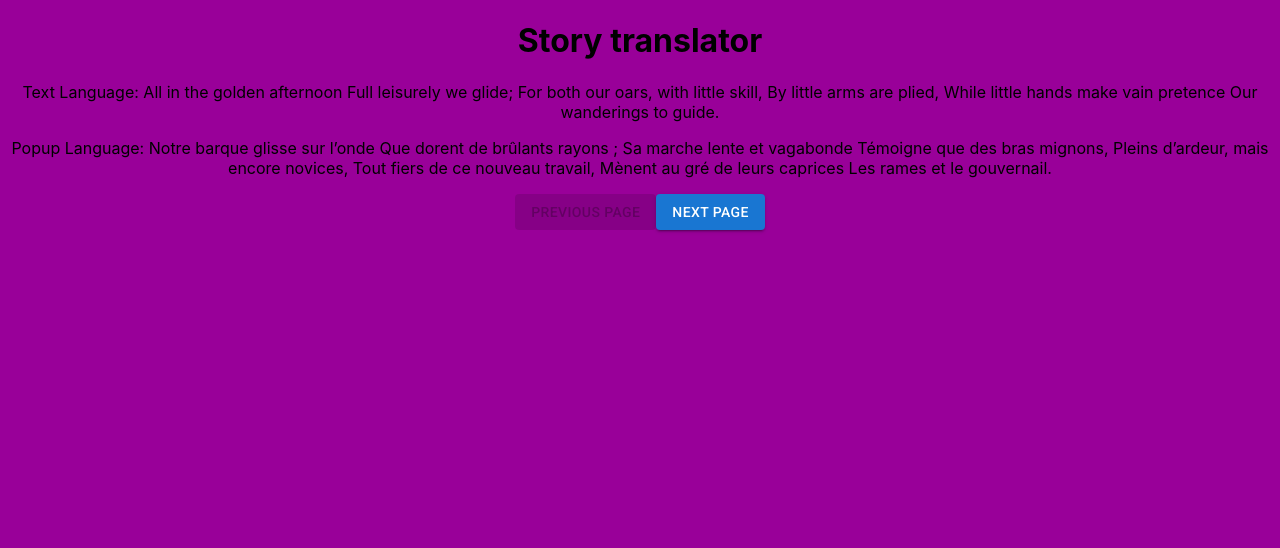
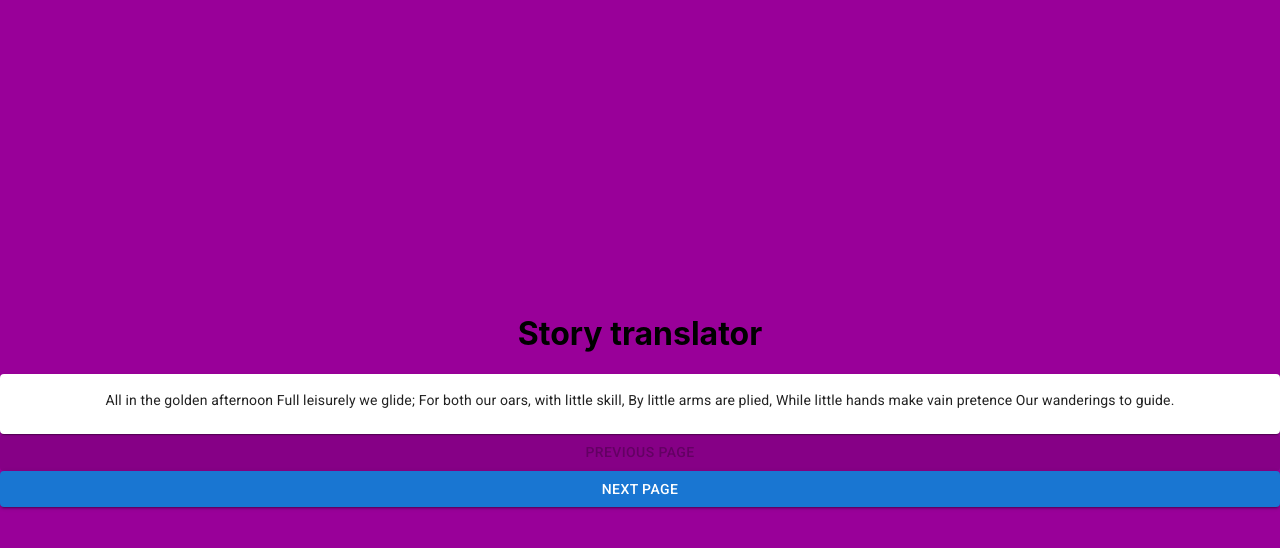
Before and after one commit to SheaMeyers/story-translator-react-only, a React (Create React App) app: page / in a window 1280 px wide. Shown: the top 548 px of the page. Built offline with nearby package versions, Linux system fonts and the light colour scheme.

Commit message:
Add card for displaying text

```diff
--- a/src/App.css
+++ b/src/App.css
@@ -1,3 +1,8 @@
 .App {
+  height: 100%;
+  width: 100%;
   text-align: center;
+  display: flex;
+  flex-direction: column;
+  justify-content: center;
 }
--- a/src/App.tsx
+++ b/src/App.tsx
@@ -2,6 +2,9 @@ import { useState } from 'react';
 import aliceInWonderland from './translations/aliceInWonderland.json';
 import theCantervilleGhost from './translations/theCantervilleGhost.json';
 import Button from '@mui/material/Button';
+import Card from '@mui/material/Card';
+import CardContent from '@mui/material/CardContent';
+import Typography from '@mui/material/Typography';
 import './App.css';
 
 type Book = {
@@ -34,8 +37,15 @@ const App = () => {
       <h1>Story translator</h1>
       {textLanguage && popUpLanguage &&
       <>
-        <p>Text Language: {bookJson[page][textLanguage]}</p>
-        <p>Popup Language: {bookJson[page][popUpLanguage]}</p>
+        <Card>
+          <CardContent>
+            <Typography variant="body2">
+              {bookJson[page][textLanguage]}
+            </Typography>
+          </CardContent>
+        </Card>
+        {/* <p>Text Language: {bookJson[page][textLanguage]}</p>
+        <p>Popup Language: {bookJson[page][popUpLanguage]}</p> */}
       </>
       }
       <Button
--- a/src/index.css
+++ b/src/index.css
@@ -1,3 +1,8 @@
+html {
+  height: 100%;
+  width: 100%;
+}
+
 body {
   margin: 0;
   font-family: -apple-system, BlinkMacSystemFont, 'Segoe UI', 'Roboto', 'Oxygen',
@@ -6,6 +11,13 @@ body {
   -webkit-font-smoothing: antialiased;
   -moz-osx-font-smoothing: grayscale;
   background-color: #990099;
+  height: 100%;
+  width: 100%;
+}
+
+#root {
+  height: 100%;
+  width: 100%;
 }
 
 code {
```
